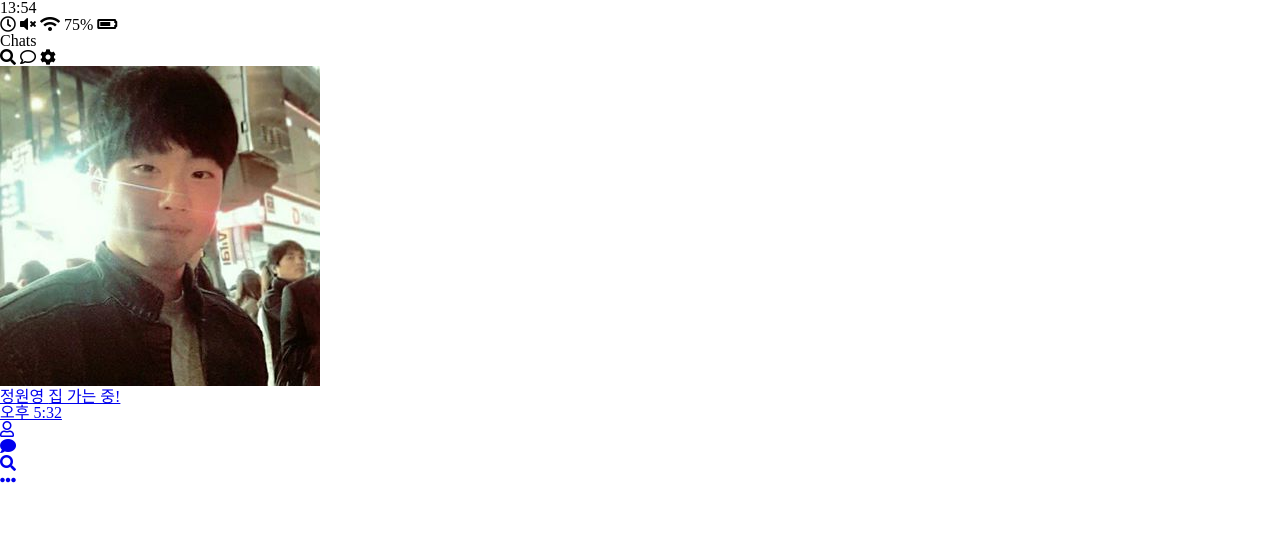
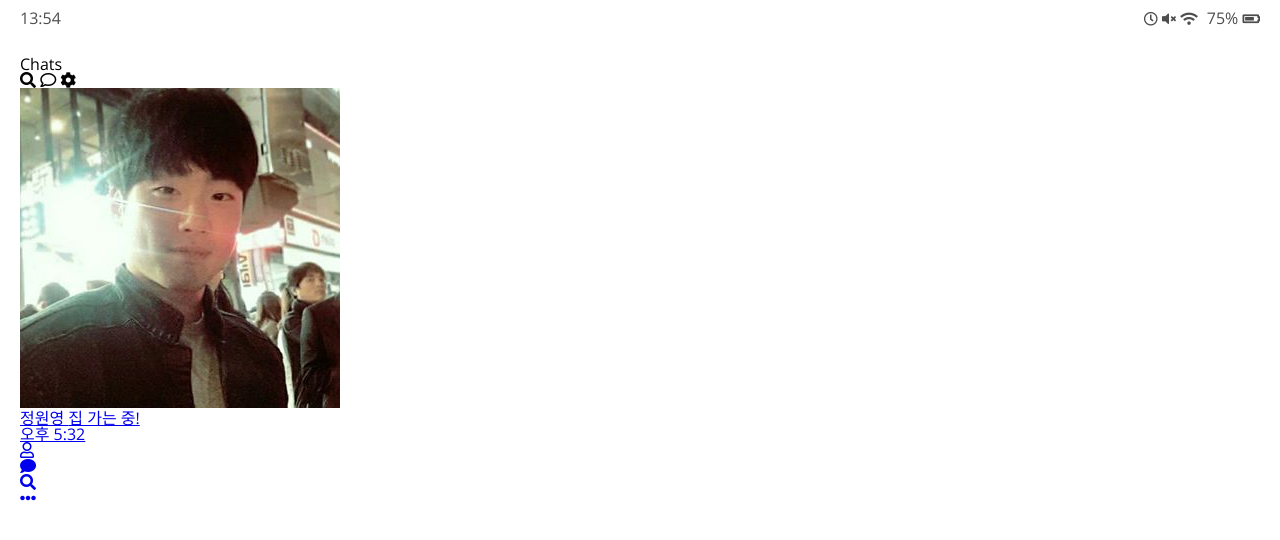
Before and after one commit to alsdn733/kakao-clone-2.0, a plain HTML site: page index.html in a window 1280 px wide. Drawn offline with nearby package versions, Linux system fonts and the light colour scheme.

Commit message:
Apply css to the status bar

```diff
--- /dev/null
+++ b/css/status-bar.css
@@ -0,0 +1,14 @@
+.status-bar {
+  display: flex;
+  justify-content: space-between;
+  margin-bottom: 30px;
+  opacity: 0.7;
+}
+
+.status-bar i {
+  font-size: 14px;
+}
+
+.status-bar .status-bar__battery-level {
+  margin-left: 5px;
+}
--- a/css/styles.css
+++ b/css/styles.css
@@ -1 +1,11 @@
 @import "reset.css";
+@import "status-bar.css";
+@import url("https://fonts.googleapis.com/css?family=Open+Sans:400,700&display=swap");
+
+body {
+  background-color: white;
+  padding: 10px 20px;
+  color: #020202;
+  font-family: "Open Sans", -apple-system, BlinkMacSystemFont, "Segoe UI",
+    Roboto, Oxygen, Ubuntu, Cantarell, "Open Sans", "Helvetica Neue", sans-serif;
+}
```
